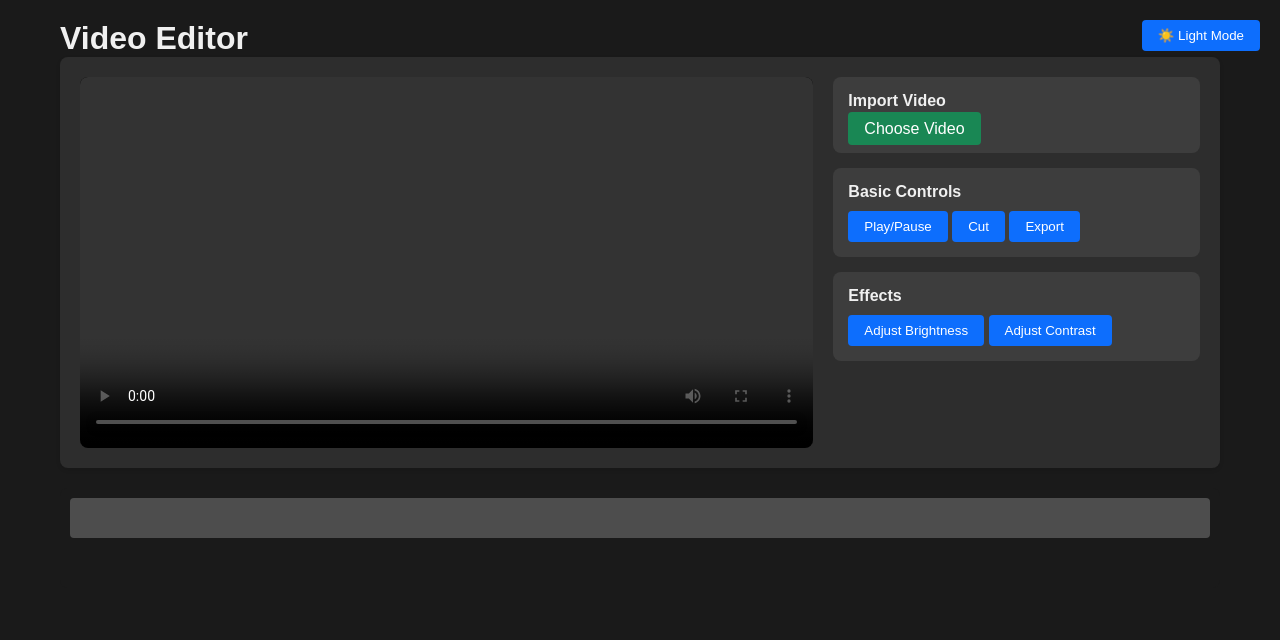
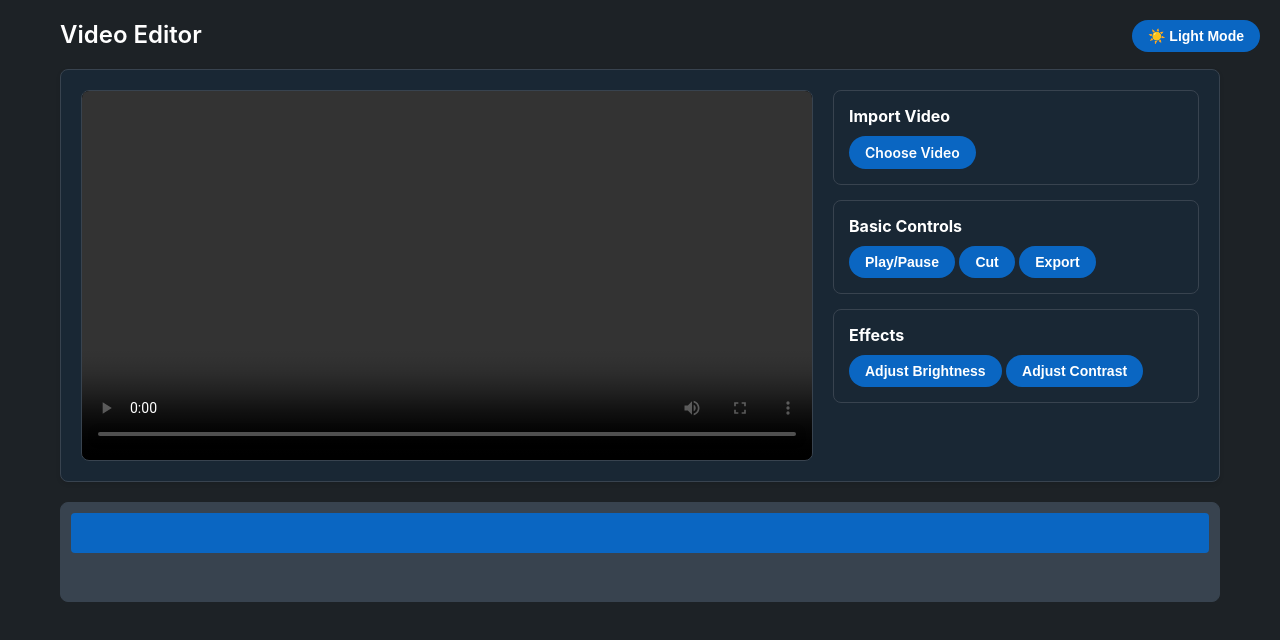
Before and after one commit to mohsenjamali/my-video-editor, a plain HTML site: page index.html in a window 1280 px wide. Both pictures are taken after a click on the button "🌙 Dark Mode". Drawn offline with Linux system fonts and the light colour scheme.

Commit message:
Update UI: Implement LinkedIn-inspired blue theme and styling

```diff
--- a/index.html
+++ b/index.html
@@ -6,29 +6,31 @@
     <title>Video Editor</title>
     <style>
         :root {
-            --bg-color: #f0f2f5;
-            --text-color: #333;
-            --container-bg: white;
-            --control-group-bg: #f8f9fa;
-            --button-bg: #007bff;
-            --button-hover: #0056b3;
-            --upload-bg: #28a745;
-            --upload-hover: #218838;
-            --timeline-bg: #333;
-            --timeline-track: #666;
+            --bg-color: #f3f2ef;
+            --text-color: #000000e6;
+            --container-bg: #ffffff;
+            --control-group-bg: #f3f2ef;
+            --button-bg: #0a66c2;
+            --button-hover: #004182;
+            --upload-bg: #0a66c2;
+            --upload-hover: #004182;
+            --timeline-bg: #e6e6e6;
+            --timeline-track: #0a66c2;
+            --border-color: #d0d0d0;
         }
 
         [data-theme="dark"] {
-            --bg-color: #1a1a1a;
-            --text-color: #f0f0f0;
-            --container-bg: #2d2d2d;
-            --control-group-bg: #3d3d3d;
-            --button-bg: #0d6efd;
-            --button-hover: #0b5ed7;
-            --upload-bg: #198754;
-            --upload-hover: #157347;
-            --timeline-bg: #1a1a1a;
-            --timeline-track: #4d4d4d;
+            --bg-color: #1d2226;
+            --text-color: #ffffff;
+            --container-bg: #192734;
+            --control-group-bg: #192734;
+            --button-bg: #0a66c2;
+            --button-hover: #004182;
+            --upload-bg: #0a66c2;
+            --upload-hover: #004182;
+            --timeline-bg: #38434f;
+            --timeline-track: #0a66c2;
+            --border-color: #38434f;
         }
 
         * {
@@ -38,7 +40,7 @@
         }
 
         body {
-            font-family: Arial, sans-serif;
+            font-family: -apple-system, system-ui, BlinkMacSystemFont, "Segoe UI", Roboto, "Helvetica Neue", Arial, sans-serif;
             background-color: var(--bg-color);
             color: var(--text-color);
             transition: background-color 0.3s, color 0.3s;
@@ -59,12 +61,14 @@
             box-shadow: 0 2px 4px rgba(0, 0, 0, 0.1);
             padding: 20px;
             transition: background-color 0.3s;
+            border: 1px solid var(--border-color);
         }
 
         .video-preview {
             background-color: #000;
             border-radius: 8px;
             overflow: hidden;
+            border: 1px solid var(--border-color);
         }
 
         .video-preview video {
@@ -83,11 +87,13 @@
             padding: 15px;
             border-radius: 8px;
             transition: background-color 0.3s;
+            border: 1px solid var(--border-color);
         }
 
         .control-group h3 {
             margin-bottom: 10px;
             font-size: 16px;
+            color: var(--text-color);
         }
 
         button {
@@ -95,9 +101,11 @@
             color: white;
             border: none;
             padding: 8px 16px;
-            border-radius: 4px;
+            border-radius: 24px;
             cursor: pointer;
             transition: background-color 0.2s;
+            font-weight: 600;
+            font-size: 14px;
         }
 
         button:hover {
@@ -112,10 +120,13 @@
             background-color: var(--upload-bg);
             color: white;
             padding: 8px 16px;
-            border-radius: 4px;
+            border-radius: 24px;
             cursor: pointer;
             text-align: center;
             transition: background-color 0.2s;
+            font-weight: 600;
+            font-size: 14px;
+            display: inline-block;
         }
 
         .file-upload:hover {
@@ -129,6 +140,7 @@
             border-radius: 8px;
             padding: 10px;
             transition: background-color 0.3s;
+            border: 1px solid var(--border-color);
         }
 
         .timeline-track {
@@ -147,13 +159,22 @@
             color: white;
             border: none;
             padding: 8px 16px;
-            border-radius: 4px;
+            border-radius: 24px;
             cursor: pointer;
             transition: background-color 0.2s;
+            font-weight: 600;
+            font-size: 14px;
         }
 
         .theme-toggle:hover {
             background-color: var(--button-hover);
+        }
+
+        h1 {
+            color: var(--text-color);
+            margin-bottom: 20px;
+            font-size: 24px;
+            font-weight: 600;
         }
     </style>
 </head>
```
